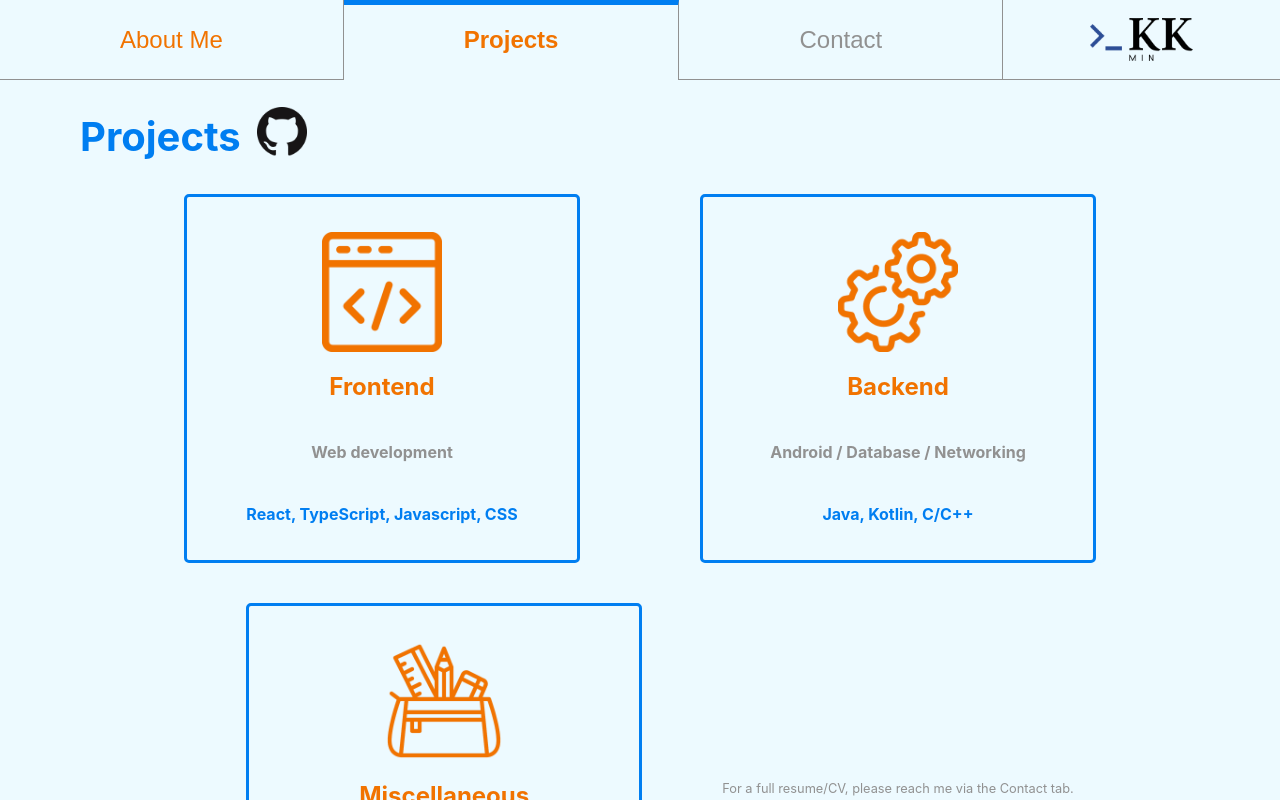
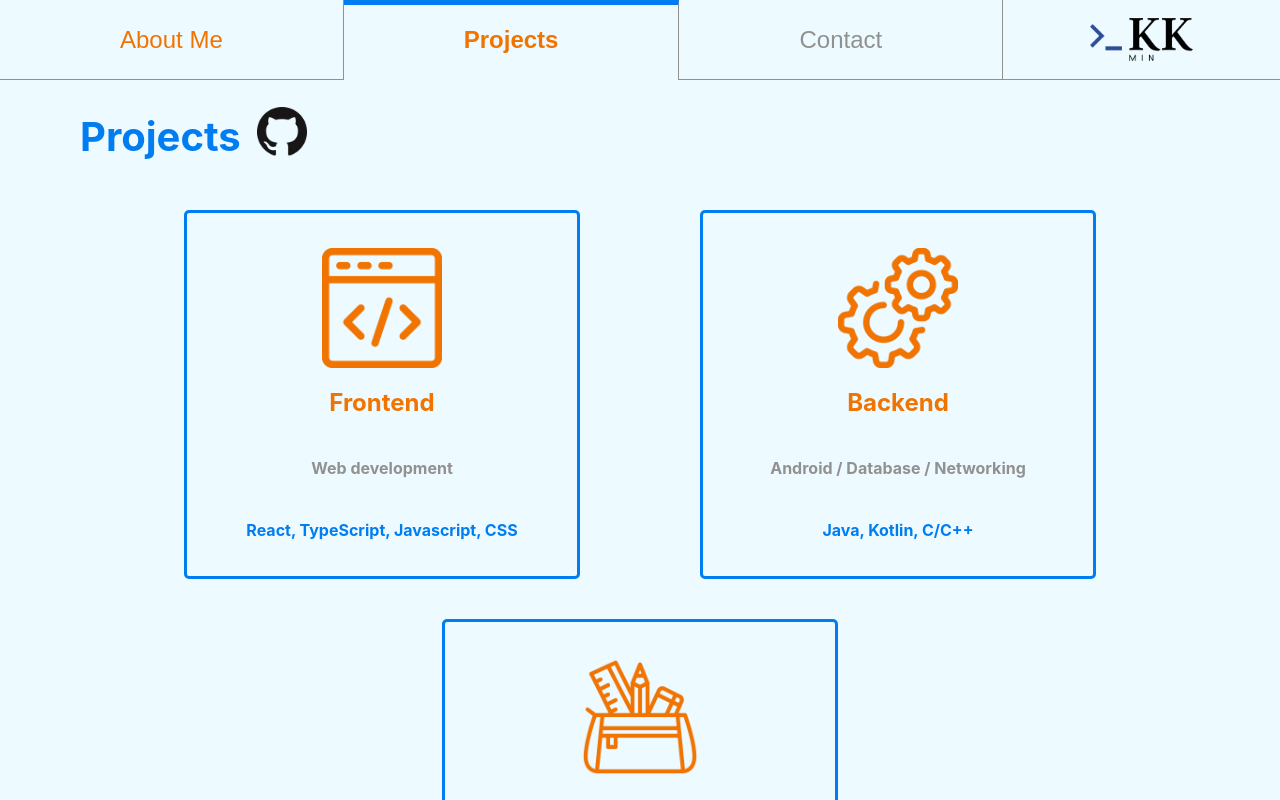
Before and after one commit to kk-min/kk-min.github.io, a React (Create React App) app: page / in a window 1280 px wide. Both pictures are taken after a click on the button "Projects". Shown: the top 800 px of the page. Built offline with nearby package versions, Linux system fonts and the light colour scheme.

Commit message:
Fix height adjustment for Projects tab to display footer without scrollbar

```diff
--- a/src/css/TabContent.css
+++ b/src/css/TabContent.css
@@ -10,6 +10,7 @@
 .content-container {
     margin-top: 10vh;
     width: 100%;
+    height: 90vh;
 }
 .intro-container {
     display: block;
@@ -63,6 +64,7 @@
     flex-direction: column;
     animation-name: content-pop;
     animation-duration: 0.5s;
+    height: 100%;
 }
 
 .empty-content {
@@ -170,8 +172,9 @@
 .card-container {
     display: flex;
     justify-content: center;
-    align-content: center;
-    margin-top: auto;
+    align-content: space-around;
+    height: 100%;
+    margin-top: 2vh;
     gap: 2.5rem;
     flex-wrap: wrap;
     animation-name: slide-in;
@@ -302,8 +305,10 @@
 }
 
 .project-footer {
+    width: 100%;
     color: var(--secondary-font-color);
     font-size: 0.8rem;
+    text-align: center;
     align-self: center;
     animation-name: fade-in;
     animation-duration: 1.5s;
```
